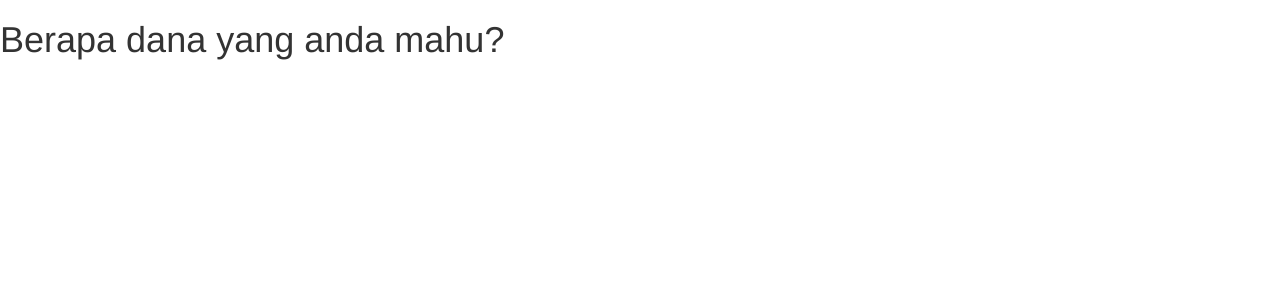
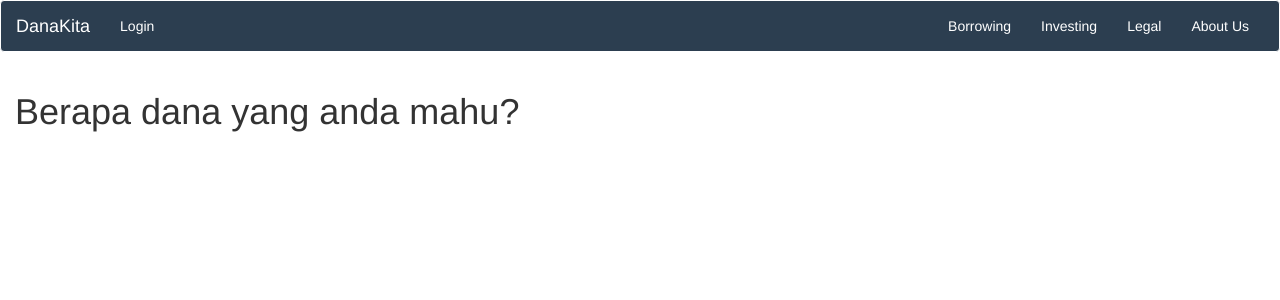
Before and after one commit to myprak/launch, a Django app: page /www/ in a window 1280 px wide. Shown: the top 300 px of the page. Run offline with Django 3.2, Linux system fonts and the light colour scheme; some libraries are stand-ins or nearby versions.

Commit message:
Navbar basic setup done

```diff
--- /dev/null
+++ b/www/static/www/style.css
@@ -0,0 +1,94 @@
+/*Navbar styling*/
+/* http://work.smarchal.com/twbscolor/css/2c3e50ffffffffffff2c3e501 */
+.navbar-default {
+  background-color: #2c3e50;
+  border-color: #ffffff;
+}
+.navbar-default .navbar-brand {
+  color: #ffffff;
+}
+.navbar-default .navbar-brand:hover,
+.navbar-default .navbar-brand:focus {
+  color: #2c3e50;
+}
+.navbar-default .navbar-text {
+  color: #ffffff;
+}
+.navbar-default .navbar-nav > li > a {
+  color: #ffffff;
+}
+.navbar-default .navbar-nav > li > a:hover,
+.navbar-default .navbar-nav > li > a:focus {
+  color: #2c3e50;
+}
+.navbar-default .navbar-nav > li > .dropdown-menu {
+  background-color: #2c3e50;
+}
+.navbar-default .navbar-nav > li > .dropdown-menu > li > a {
+  color: #ffffff;
+}
+.navbar-default .navbar-nav > li > .dropdown-menu > li > a:hover,
+.navbar-default .navbar-nav > li > .dropdown-menu > li > a:focus {
+  color: #2c3e50;
+  background-color: #ffffff;
+}
+.navbar-default .navbar-nav > li > .dropdown-menu > li > .divider {
+  background-color: #ffffff;
+}
+.navbar-default .navbar-nav .open .dropdown-menu > .active > a,
+.navbar-default .navbar-nav .open .dropdown-menu > .active > a:hover,
+.navbar-default .navbar-nav .open .dropdown-menu > .active > a:focus {
+  color: #2c3e50;
+  background-color: #ffffff;
+}
+.navbar-default .navbar-nav > .active > a,
+.navbar-default .navbar-nav > .active > a:hover,
+.navbar-default .navbar-nav > .active > a:focus {
+  color: #2c3e50;
+  background-color: #ffffff;
+}
+.navbar-default .navbar-nav > .open > a,
+.navbar-default .navbar-nav > .open > a:hover,
+.navbar-default .navbar-nav > .open > a:focus {
+  color: #2c3e50;
+  background-color: #ffffff;
+}
+.navbar-default .navbar-toggle {
+  border-color: #ffffff;
+}
+.navbar-default .navbar-toggle:hover,
+.navbar-default .navbar-toggle:focus {
+  background-color: #ffffff;
+}
+.navbar-default .navbar-toggle .icon-bar {
+  background-color: #ffffff;
+}
+.navbar-default .navbar-collapse,
+.navbar-default .navbar-form {
+  border-color: #ffffff;
+}
+.navbar-default .navbar-link {
+  color: #ffffff;
+}
+.navbar-default .navbar-link:hover {
+  color: #2c3e50;
+}
+
+@media (max-width: 767px) {
+  .navbar-default .navbar-nav .open .dropdown-menu > li > a {
+    color: #ffffff;
+  }
+  .navbar-default .navbar-nav .open .dropdown-menu > li > a:hover,
+  .navbar-default .navbar-nav .open .dropdown-menu > li > a:focus {
+    color: #2c3e50;
+  }
+  .navbar-default .navbar-nav .open .dropdown-menu > .active > a,
+  .navbar-default .navbar-nav .open .dropdown-menu > .active > a:hover,
+  .navbar-default .navbar-nav .open .dropdown-menu > .active > a:focus {
+    color: #2c3e50;
+    background-color: #ffffff;
+  }
+}
+/*End Navbar styling*/
+
+/*body { padding-top: 70px; }*/
--- a/www/templates/www/index.html
+++ b/www/templates/www/index.html
@@ -8,26 +8,74 @@
 	<link rel="canonical" href="https://www.danakita.com/" />
 	<meta name="description" content="Indonesian P2P lending site"/>
 
+	<!--Facebook OG meta-->
 	<meta property="og:title" content="DanaKita - Berapa dana yang anda mahu?" />
 	<meta property="og:type" content="website"/>
 	<meta property="og:url" content="https://www.danakita.com/" />
-<!-- TODO Replace with DK image/-->
+	<!-- TODO Replace with DK image -->
 	<meta property="og:image" content="http://ia.media-imdb.com/images/rock.jpg" />
 
 	<title>DanaKita - Berapa dana yang anda mahu?</title>
 
+	<script src="https://ajax.googleapis.com/ajax/libs/jquery/1.12.4/jquery.min.js"></script>
 	{% load bootstrap3 %}
 
 	{% bootstrap_css %}
 	{% bootstrap_javascript %}
 
+
+
+
+	{% load static %}
+	<link rel="stylesheet" type="text/css" href="{% static 'www/style.css' %}" />
+
 	{% csrf_token %}
+
 
 </head>
 <body>
+
+	<!--The Navbar-->
+
+	<nav class="navbar navbar-default">
+		<div class="container-fluid">
+			<!-- Brand and toggle get grouped for better mobile display -->
+			<div class="navbar-header">
+				<button type="button" class="navbar-toggle collapsed" data-toggle="collapse" data-target="#bs-example-navbar-collapse-1" aria-expanded="false">
+					<span class="sr-only">Toggle navigation</span>
+					<span class="icon-bar"></span>
+					<span class="icon-bar"></span>
+					<span class="icon-bar"></span>
+				</button>
+				<a class="navbar-brand" href="#">DanaKita</a>
+			</div>
+
+			<!-- Collect the nav links, forms, and other content for toggling -->
+			<div class="collapse navbar-collapse" id="bs-example-navbar-collapse-1">
+				<ul class="nav navbar-nav">
+					<li><a href="#">Login</a></li>
+				</ul>
+
+				<ul class="nav navbar-nav navbar-right">
+					<li><a href="#">Borrowing</a></li>
+					<li><a href="#">Investing</a></li>
+					<li><a href="#">Legal</a></li>
+					<li><a href="#">About Us</a></li>
+
+				</ul>
+			</div><!-- /.navbar-collapse -->
+		</div><!-- /.container-fluid -->
+	</nav>
+
+	<!--End The Navbar-->
+
+
+	<div class="container-fluid">
+
+
 		<h1>Berapa dana yang anda mahu?</h1>
 
-
+	</div>
 
 	<script>
 		(function(i,s,o,g,r,a,m){i['GoogleAnalyticsObject']=r;i[r]=i[r]||function(){
```
Also changed, not shown: 1 other file. Lines whose indentation alone changed are shown as unchanged.
